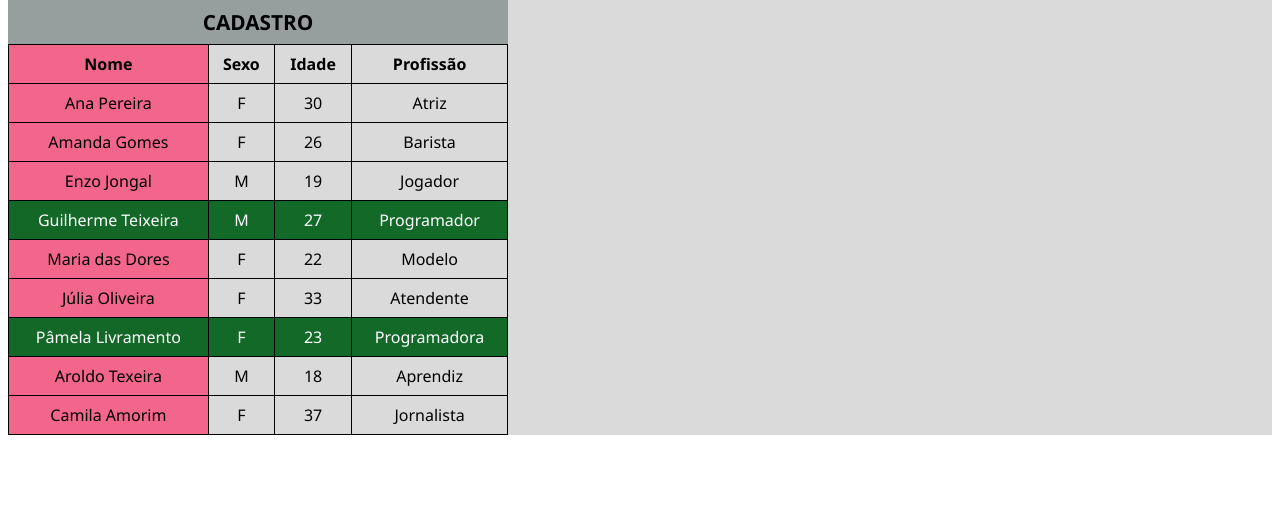
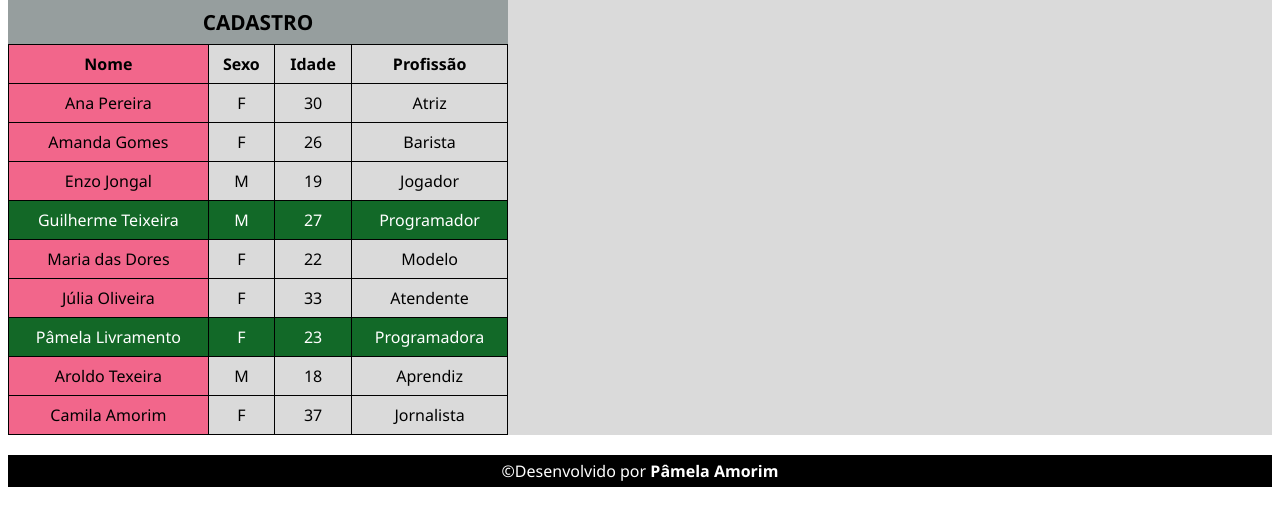
Before and after one commit to Pamelaamo/lista-de-cadastro, a plain HTML site: page index.html in a window 1280 px wide. Shown: the part 86-612 px from the top of the page. Drawn offline with Linux system fonts and the light colour scheme.

Commit message:
atualização 2.0

```diff
--- a/estilo.css
+++ b/estilo.css
@@ -49,3 +49,12 @@ tr#destaque {
 col.cnome {
     background-color: #F2668B;
 }
+
+footer {
+    background-color: black;
+    color: white;
+    text-align: center;
+    padding: 5px;
+    margin-top: 20px;
+
+}
--- a/index.html
+++ b/index.html
@@ -99,6 +99,6 @@
 
     </main>
 
-
+    <footer>&copy;Desenvolvido por <strong>Pâmela Amorim</strong></footer>
 </body>
 </html>
```
